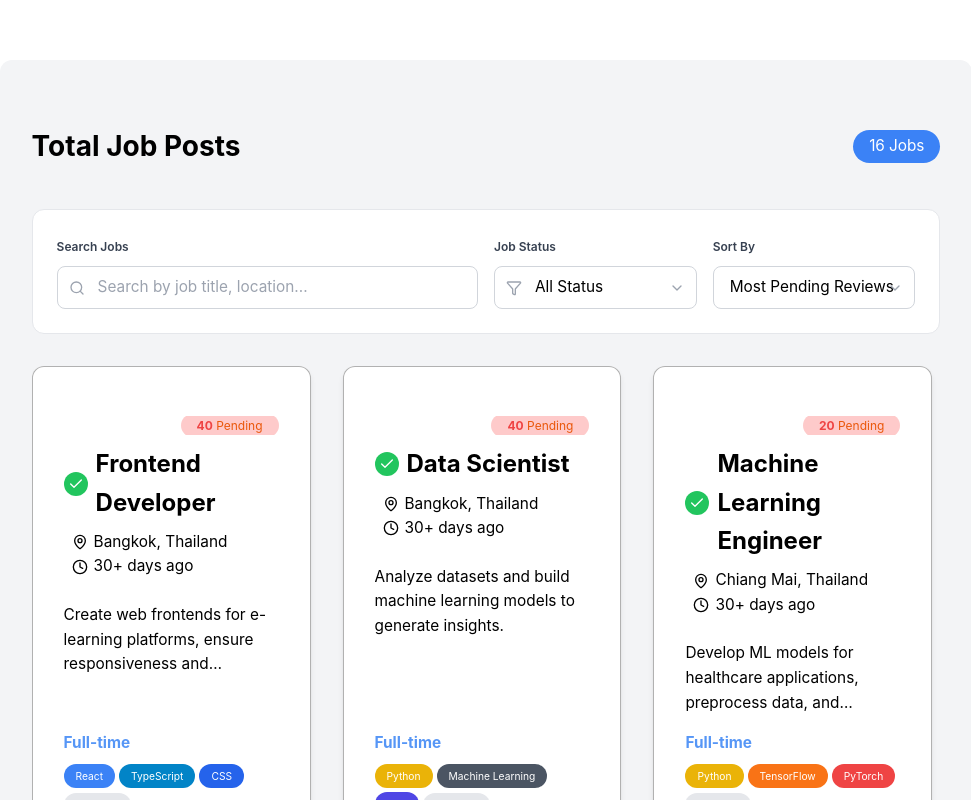
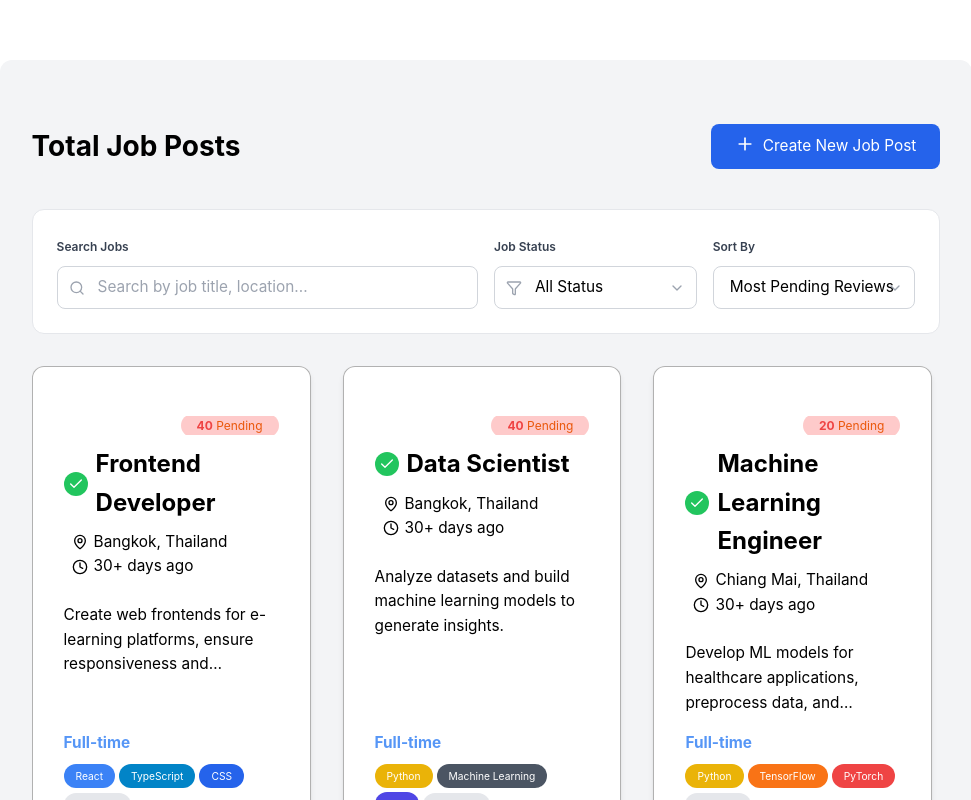
Before and after one commit to KU-jobapp-guys/KU-Seek, a Vue app in the folder frontend/: page /company/dashboard in a window 1280 px wide. Shown: the part 440-1240 px from the top of the page, without its empty margins (154-1125 px from the left). Built offline with nearby package versions, Linux system fonts and the light colour scheme.

Commit message:
add create new job post button in company dashboard

```diff
--- a/frontend/src/views/dashboard/CompanyDashboardView.vue
+++ b/frontend/src/views/dashboard/CompanyDashboardView.vue
@@ -4,7 +4,7 @@ import { mockJobs } from '@/data/mockJobs'
 import CompanyJob from '@/components/profiles/CompanyJob.vue'
 import Header from '@/components/layouts/AppHeader.vue'
 import StatCarousel from '@/components/dashboards/StatCards/StatCarousel.vue'
-import { Search, Filter, ChevronDown } from 'lucide-vue-next'
+import { Search, Filter, ChevronDown, Plus } from 'lucide-vue-next'
 import { CompanyStats } from '@/configs/dashboardStatConfig.ts'
 import type { Job } from '@/types/jobType'
 import EmptyFilter from '@/components/dashboards/EmptyFilter.vue'
@@ -79,9 +79,13 @@ onMounted(() => {
       <div class="rounded-xl bg-gray-100 px-4 md:px-8 py-16 flex flex-col gap-y-8">
         <div class="flex items-center justify-between mb-2">
           <h2 class="text-black text-4xl font-bold">Total Job Posts</h2>
-          <p class="px-4 py-1 bg-blue-500 rounded-full text-white flex gap-x-1">
-            {{ filteredJobs.length }} <span class="hidden md:block">Jobs</span>
-          </p>
+          <button
+            class="flex px-6 py-2.5 bg-blue-600 hover:bg-blue-700 text-white rounded-lg gap-2"
+          >
+            <Plus class="h-5 w-5" />
+            <span class="hidden md:inline">Create New Job Post</span>
+            <span class="md:hidden">New Job</span>
+          </button>
         </div>
 
         <!-- Filter Section -->
@@ -143,11 +147,15 @@ onMounted(() => {
         </div>
 
         <!-- Jobs Grid -->
-        <div
-          v-if="filteredJobs.length > 0"
-          class="grid grid-cols-1 md:grid-cols-2 lg:grid-cols-3 gap-8 max-h-[520px] overflow-y-auto pr-2"
-        >
-          <CompanyJob v-for="j in filteredJobs" :key="j.jobId" :job="j" />
+        <div v-if="filteredJobs.length > 0" class="flex flex-col gap-y-8">
+          <div
+            class="grid grid-cols-1 md:grid-cols-2 lg:grid-cols-3 gap-8 max-h-[520px] overflow-y-auto pr-2"
+          >
+            <CompanyJob v-for="j in filteredJobs" :key="j.jobId" :job="j" />
+          </div>
+          <p class="px-4 py-1 bg-blue-500 rounded-full text-white flex gap-x-1 self-end">
+            {{ filteredJobs.length }} <span class="hidden md:block">Jobs</span>
+          </p>
         </div>
 
         <!-- Empty State -->
```
